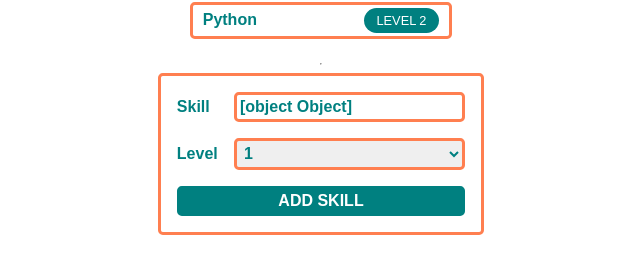
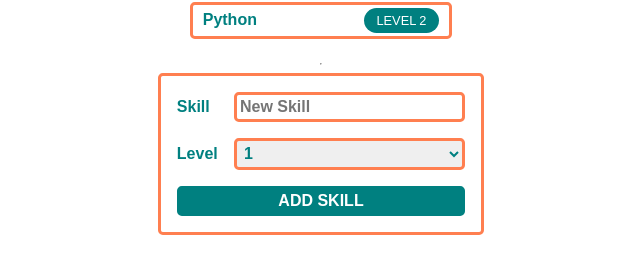
Before and after one commit to joshuapent/React-Dev-Skills, a React (Create React App) app: page / in a window 1280 px wide. Shown: the part 229-502 px from the top of the page, without its empty margins (319-959 px from the left). Built offline with nearby package versions, Linux system fonts and the light colour scheme.

Commit message:
Finished assignment

```diff
--- a/src/NewSkillForm.jsx
+++ b/src/NewSkillForm.jsx
@@ -4,28 +4,31 @@ import {useState} from 'react';
 
 function NewSkillForm(props) {
 
-    const [newSkill, setNewSkill] = useState({name: "", level: 3});
+    const [newSkill, setNewSkill] = useState("");
 
-    function handleChange(e) {
-      setNewSkill(e.target.value)
+    function handleChange(evt) {
+      setNewSkill(evt.target.value)
     }
 
-    function handleAdd(e) {
-      e.preventDefault()
-      props.handleAddSkill(newSkill)
+    function handleAdd(evt) {
+      evt.preventDefault()
+      props.handleAddSkill({level: evt.target.Level.value, name: evt.target.Skill.value})
       setNewSkill("");
+
     }
 
     return (
+      <div>
         <form className="NewSkillForm" onSubmit={handleAdd}>
             <label htmlFor="Skill">Skill</label>
             <input
+              name="Skill"
               type="text"
               placeholder="New Skill"
               value={newSkill}
               onChange={handleChange}
               required
-            pattern=".{4,}"
+              pattern=".{3,}"
             />
             <label htmlFor="Level" value="">Level</label>
             <select name="Level" id="">
@@ -37,6 +40,7 @@ function NewSkillForm(props) {
             </select>
             <button type="submit">ADD SKILL</button>
         </form>
+      </div>
     );
   }
 
```
Lines whose indentation alone changed are shown as unchanged.
